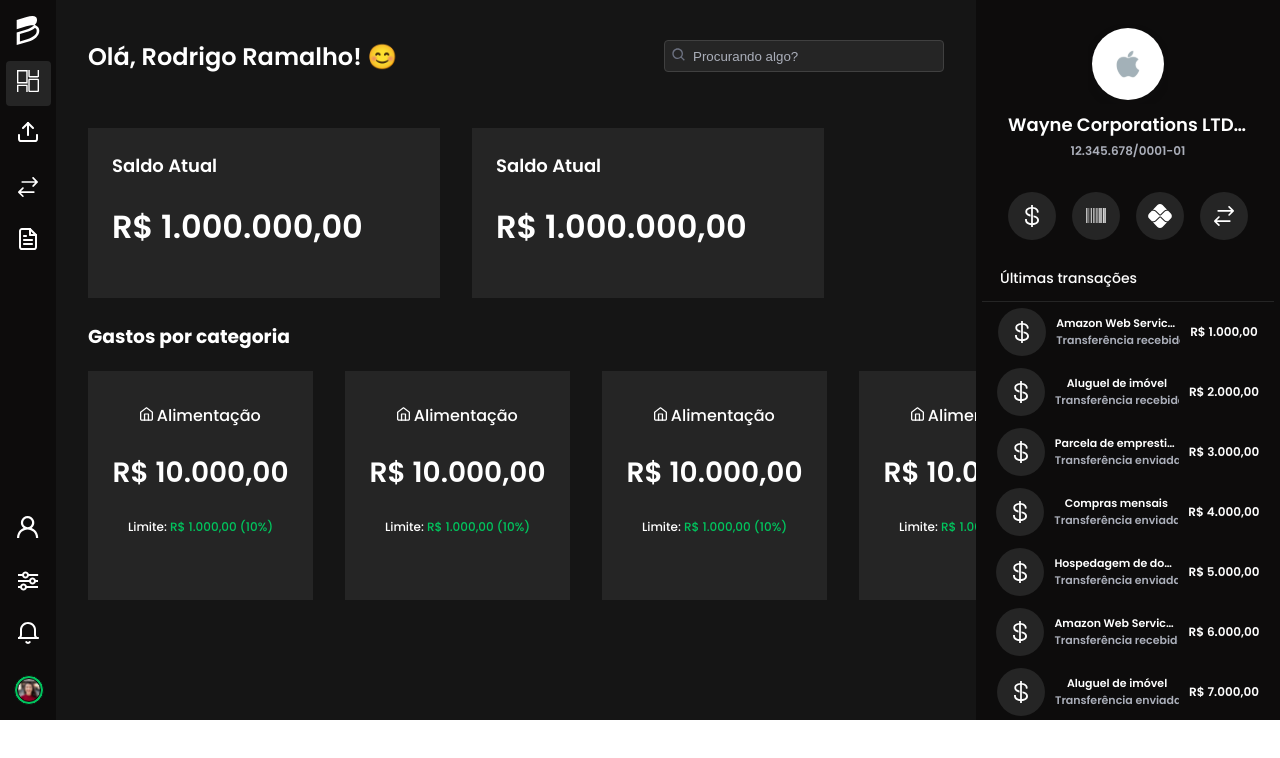
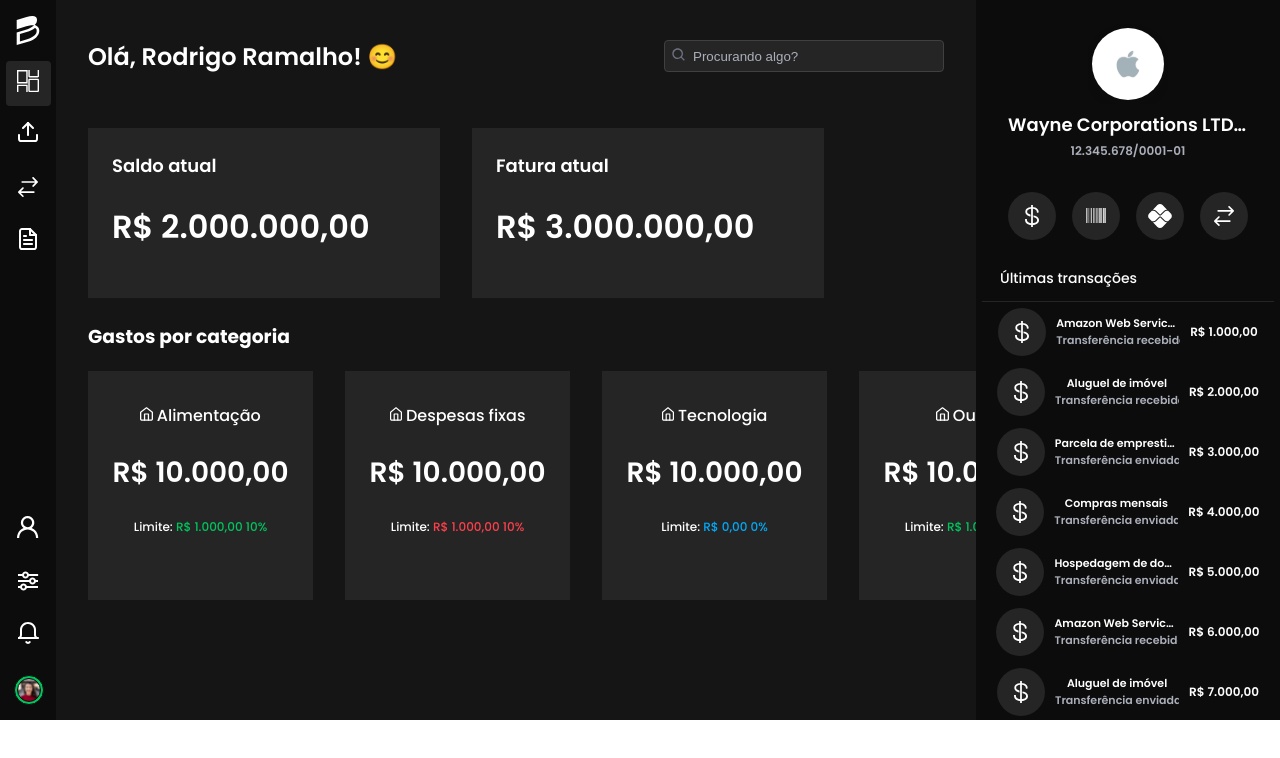
Before and after one commit to renee-souza/internet-banking, a Vue app: page / in a window 1280 px wide. Shown: the top 758 px of the page. Built offline with nearby package versions, Linux system fonts and the light colour scheme; data requests are answered from the project's data file.

Commit message:
Consumo dos mocks de usuario e cards no componente home

```diff
--- a/db-mocks/backend.json
+++ b/db-mocks/backend.json
@@ -96,49 +96,57 @@
             "id": 1,
             "categoria": "Alimentação",
             "icone": " ",
+            "valor": "10.000,00",
             "limite": "1.000,00",
             "porcentagem": "10%",
-            "limite_color": "green"
+            "limite_color": "#00c65e"
         },
         {
             "id": 2,
             "categoria": "Despesas fixas",
             "icone": " ",
+            "valor": "10.000,00",
             "limite": "1.000,00",
             "porcentagem": "10%",
-            "limite_color": "red"
+            "limite_color": "#ff404c"
         },
         {
             "id": 3,
             "categoria": "Tecnologia",
             "icone": " ",
+            "valor": "10.000,00",
             "limite": "0,00",
             "porcentagem": "0%",
-            "limite_color": "blue"
+            "limite_color": "#02abf9"
         },
         {
             "id": 4,
             "categoria": "Outros",
             "icone": " ",
+            "valor": "10.000,00",
             "limite": "1.000,00",
             "porcentagem": "10%",
-            "limite_color": "green"
+            "limite_color": "#00c65e"
         }
     ],
     "valores_principais": [
         {
-            "saldo_atual": "1.000.000,00"
+            "saldo": {
+                "label": "Saldo atual",
+                "value": "2.000.000,00"
+            }
         },
         {
-            "fatura_atual": "1.000.000,00"
+            "fatura": {
+                "label": "Fatura atual",
+                "value": "3.000.000,00"
+            }
         }
     ],
-    "dados_usuario": [
-        {
-            "avatar": " ",
-            "nome": "Rodrigo Ramalho",
-            "empresa": "Wayne Corporations LTDA",
-            "cnpj": "12.345.678/0001-01"
-        }
-    ]
+    "dados_usuario": {
+        "avatar": " ",
+        "nome": "Rodrigo Ramalho",
+        "empresa": "Wayne Corporations LTDA 2",
+        "cnpj": "12.345.678/0001-01"
+    }
 }
--- a/src/components/CardGasto.vue
+++ b/src/components/CardGasto.vue
@@ -2,11 +2,14 @@
   <div class="card-gasto">
     <span class="title">
       <img src="@/assets/images/card-gasto/card-gasto-icon-1.svg" />
-      Alimentação
+      {{ categoria }}
     </span>
-    <span class="valor">R$ 10.000,00</span>
+    <span class="valor">R$ {{ valor }}</span>
     <span class="limite">
-      Limite: <span class="limite-valor">R$ 1.000,00 (10%)</span>
+      Limite:
+      <span :style="{ color: limite_color }"
+        >R$ {{ limite }} {{ porcentagem }}</span
+      >
     </span>
   </div>
 </template>
@@ -14,6 +17,7 @@
 <script>
 export default {
   name: "CardGasto",
+  props: ["categoria", "valor", "limite", "porcentagem", "limite_color"],
   components: {},
   data() {
     return {};
@@ -27,7 +31,6 @@ export default {
   color: var(--font-primary-color)
   min-height: 179px
   min-width: 225px
-  margin-bottom: 32px // @to-do: remover após os testes
   margin-right: 32px
   padding: 32px 0
 
--- a/src/components/CardSaldo.vue
+++ b/src/components/CardSaldo.vue
@@ -1,13 +1,14 @@
 <template>
   <div class="card-saldo">
-    <span class="header">Saldo Atual</span>
-    <span class="valor">R$ 1.000.000,00</span>
+    <span class="header">{{ label }}</span>
+    <span class="valor">R$ {{ valor }}</span>
   </div>
 </template>
 
 <script>
 export default {
   name: "CardSaldo",
+  props: ["label", "valor"],
   components: {},
   data() {
     return {};
--- a/src/components/Menu.vue
+++ b/src/components/Menu.vue
@@ -87,7 +87,9 @@ export default {
     };
   },
   mounted() {
-    this.changeSelected();
+    setTimeout(() => {
+      this.changeSelected();
+    }, 100);
   },
   methods: {
     changeSelected() {
--- a/src/components/TelaLateralEsquerda.vue
+++ b/src/components/TelaLateralEsquerda.vue
@@ -5,8 +5,8 @@
         <img src="@/assets/images/avatar.svg" />
       </span>
 
-      <div class="nome-usuario">Wayne Corporations LTDA 2</div>
-      <div class="cnpj-usuario">12.345.678/0001-01</div>
+      <div class="nome-usuario">{{ dadosUsuario.empresa }}</div>
+      <div class="cnpj-usuario">{{ dadosUsuario.cnpj }}</div>
 
       <div class="tipos-transacoes">
         <img src="@/assets/images/transacoes-icons/transacoes-icons-1.svg" />
@@ -51,17 +51,23 @@ export default {
   components: {},
   data() {
     return {
+      dadosUsuario: [],
       transacoes: [],
     };
   },
   mounted() {
+    this.getDadosUsuario();
     this.getTransacoes();
   },
   methods: {
+    getDadosUsuario() {
+      axios.get(endpoints.DADOS_USUARIO).then((response) => {
+        this.dadosUsuario = response.data;
+      });
+    },
     getTransacoes() {
       axios.get(endpoints.TRANSACOES).then((response) => {
         this.transacoes = response.data;
-        console.log(this.transacoes);
       });
     },
   },
--- a/src/enums/endpoints.enum.ts
+++ b/src/enums/endpoints.enum.ts
@@ -1,8 +1,8 @@
 const Endpoints = Object.freeze({
+  DADOS_USUARIO: "http://localhost:3001/dados_usuario",
+  VALORES_PRINCIPAIS: "http://localhost:3001/valores_principais",
+  CATEGORIAS: "http://localhost:3001/categorias",
   TRANSACOES: "http://localhost:3001/transacoes",
-  CATEGORIAS: "http://localhost:3001/categorias",
-  VALORES_PRINCIPAIS: "http://localhost:3001/valores_principais",
-  DADOS_USUARIO: "http://localhost:3001/dados_usuario",
 });
 
 export default Endpoints;
--- a/src/views/Home.vue
+++ b/src/views/Home.vue
@@ -1,7 +1,7 @@
 <template>
   <div class="home">
     <div class="header">
-      <h1 class="hello">Olá, Rodrigo Ramalho! 😊</h1>
+      <h1 class="hello">Olá, {{ dadosUsuario.nome }}! 😊</h1>
       <label class="search-label">
         <input
           class="search-input"
@@ -13,24 +13,36 @@
 
     <div class="cards">
       <div class="cards-saldo">
-        <CardSaldo />
-        <CardSaldo />
+        <CardSaldo
+          :label="valoresPrincipais[0]?.saldo.label"
+          :valor="valoresPrincipais[0]?.saldo.value"
+        />
+        <CardSaldo
+          :label="valoresPrincipais[1]?.fatura.label"
+          :valor="valoresPrincipais[1]?.fatura.value"
+        />
       </div>
       <h3 class="title-gasto">Gastos por categoria</h3>
 
       <div class="cards-gasto">
-        <CardGasto />
-        <CardGasto />
-        <CardGasto />
-        <CardGasto />
-        <CardGasto />
-        <CardGasto />
+        <div v-for="(categoria, index) in categorias" :key="index">
+          <CardGasto
+            :categoria="categoria.categoria"
+            :valor="categoria.valor"
+            :limite="categoria.limite"
+            :porcentagem="categoria.porcentagem"
+            :limite_color="categoria.limite_color"
+          />
+        </div>
       </div>
     </div>
   </div>
 </template>
 
 <script>
+import axios from "axios";
+import endpoints from "../enums/endpoints.enum";
+
 import CardSaldo from "../components/CardSaldo.vue";
 import CardGasto from "../components/CardGasto.vue";
 
@@ -38,7 +50,33 @@ export default {
   name: "Home",
   components: { CardSaldo, CardGasto },
   data() {
-    return {};
+    return {
+      dadosUsuario: [],
+      valoresPrincipais: [],
+      categorias: [],
+    };
+  },
+  mounted() {
+    this.getDadosUsuario();
+    this.getValoresPrincipais();
+    this.getCategorias();
+  },
+  methods: {
+    getDadosUsuario() {
+      axios.get(endpoints.DADOS_USUARIO).then((response) => {
+        this.dadosUsuario = response.data;
+      });
+    },
+    getValoresPrincipais() {
+      axios.get(endpoints.VALORES_PRINCIPAIS).then((response) => {
+        this.valoresPrincipais = response.data;
+      });
+    },
+    getCategorias() {
+      axios.get(endpoints.CATEGORIAS).then((response) => {
+        this.categorias = response.data;
+      });
+    },
   },
 };
 </script>
--- a/src/views/Transferencias.vue
+++ b/src/views/Transferencias.vue
@@ -229,7 +229,6 @@ export default {
     getTransacoes() {
       axios.get(endpoints.TRANSACOES).then((response) => {
         this.transacoes = response.data;
-        console.log(this.transacoes);
       });
     },
   },
```
